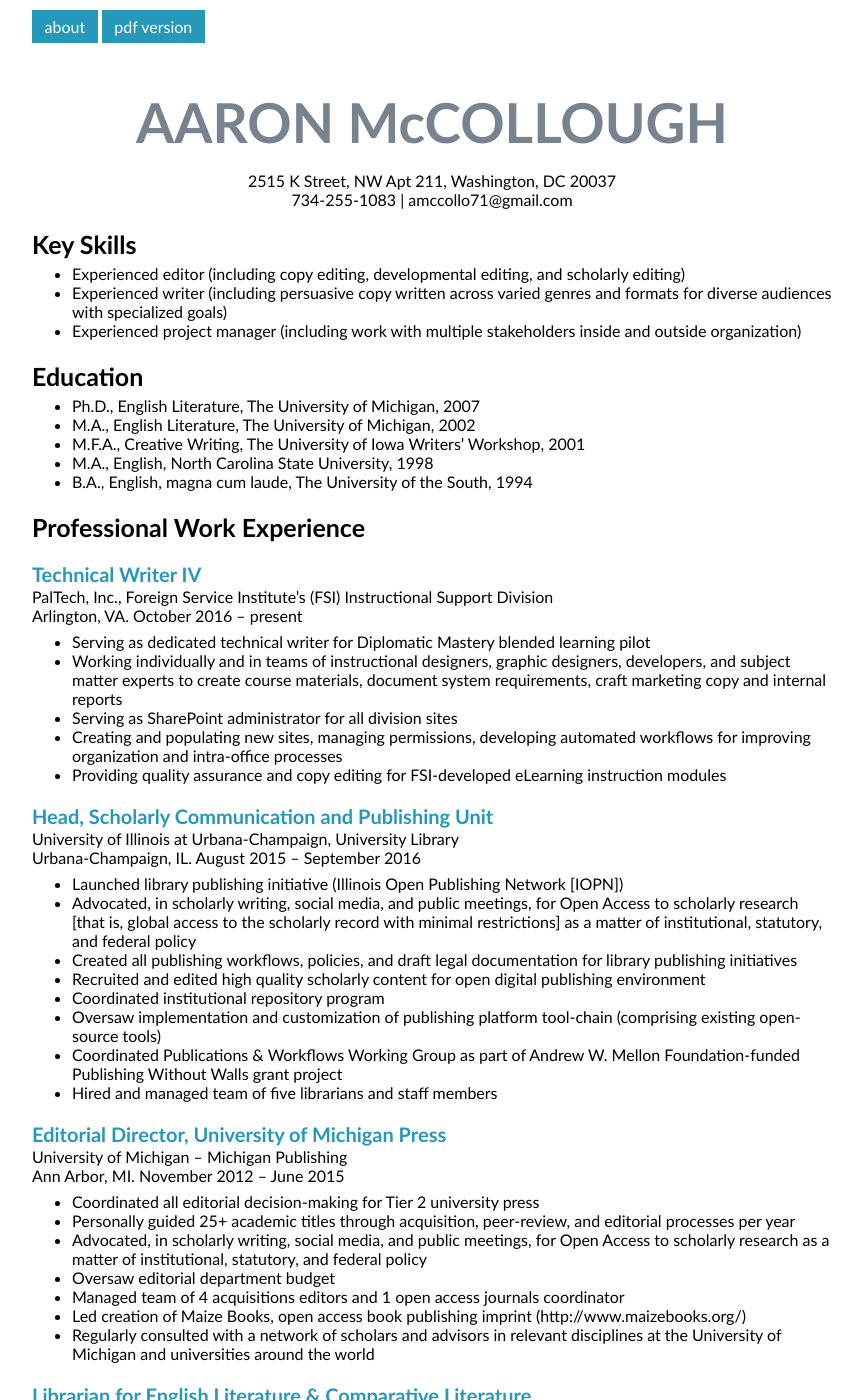
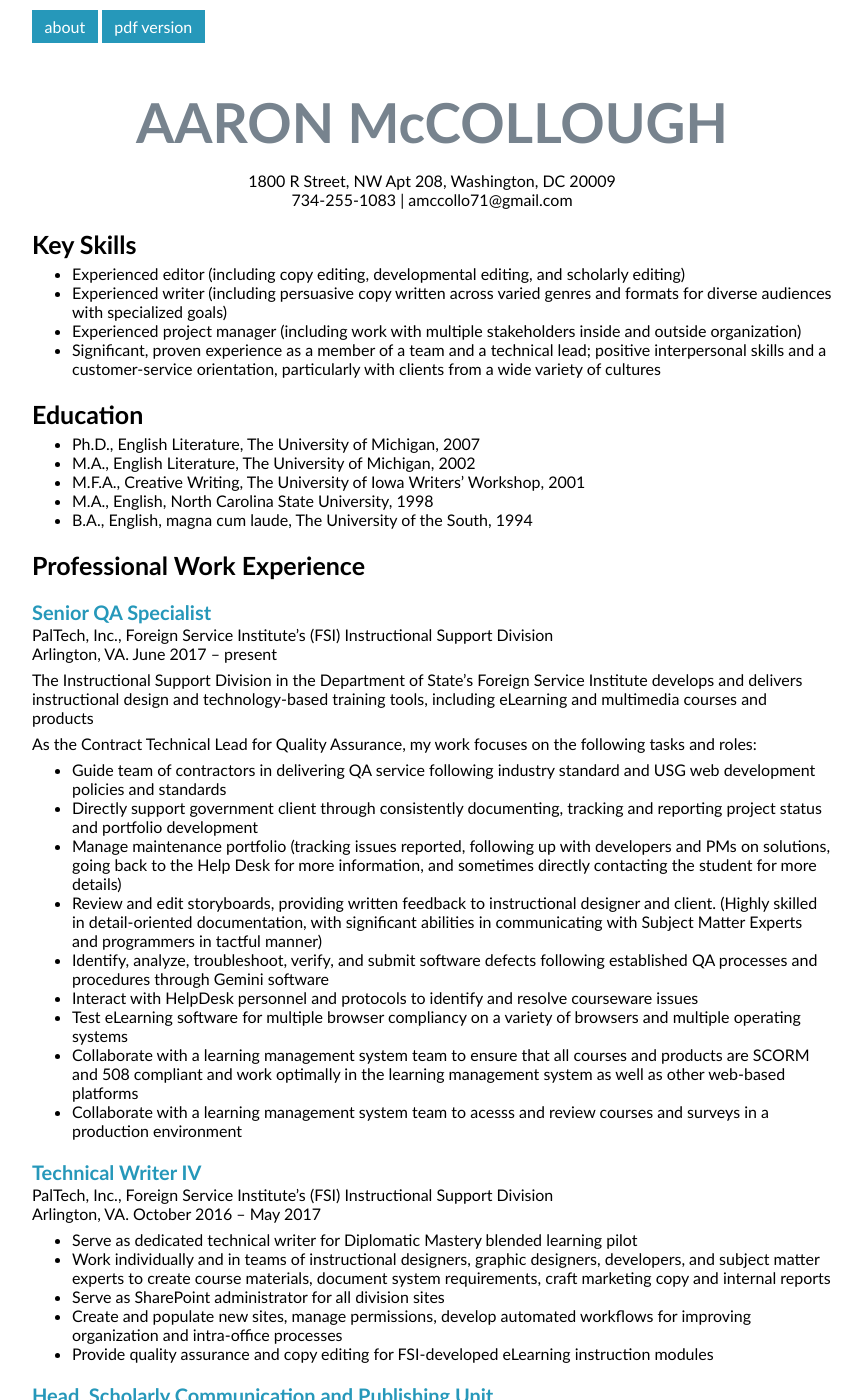
Before and after one commit to amccollo/amccollo.github.io, a Jekyll site: the page built from cv.md, in a window 1280 px wide and 1400 px high. Shown: the whole window, without its empty margins (208-1070 px from the left). Built offline with Jekyll 4.4.1, drawn with Linux system fonts in a browser that asks for light colours; nearby versions of some CDN libraries; some of the changed text lies outside the part shown.

Commit message:
update cv sr. qa specialist

```diff
--- a/cv.md
+++ b/cv.md
@@ -10,7 +10,7 @@ permalink: /cv/
 
 # AARON McCOLLOUGH
 
-> 2515 K Street, NW Apt 211, Washington, DC 20037 <br>
+> 1800 R Street, NW Apt 208, Washington, DC 20009 <br>
 > 734-255-1083 | amccollo71@gmail.com
 
 
@@ -21,6 +21,7 @@ permalink: /cv/
 * Experienced editor (including copy editing, developmental editing, and scholarly editing)
 * Experienced writer (including persuasive copy written across varied genres and formats for diverse audiences with specialized goals)
 * Experienced project manager (including work with multiple stakeholders inside and outside organization)
+* Significant, proven experience as a member of a team and a technical lead; positive interpersonal skills and a customer-service orientation, particularly with clients from a wide variety of cultures
 
 ## Education
 
@@ -32,15 +33,33 @@ permalink: /cv/
 
 ## Professional Work Experience
 
+### Senior QA Specialist
+PalTech, Inc., Foreign Service Institute’s (FSI) Instructional Support Division <br>
+Arlington, VA.  June 2017 – present
+
+The Instructional Support Division in the Department of State's Foreign Service Institute develops and delivers instructional design and technology-based training tools, including eLearning and multimedia courses and products
+
+As the Contract Technical Lead for Quality Assurance, my work focuses on the following tasks and roles:
+
+* Guide team of contractors in delivering QA service following industry standard and USG web development policies and standards
+* Directly support government client through consistently documenting, tracking and reporting project status and portfolio development
+* Manage maintenance portfolio (tracking issues reported, following up with developers and PMs on solutions, going back to the Help Desk for more information, and sometimes directly contacting the student for more details)
+* Review and edit storyboards, providing written feedback to instructional designer and client. (Highly skilled in detail-oriented documentation, with significant abilities in communicating with Subject Matter Experts and programmers in tactful manner)
+* Identify, analyze, troubleshoot, verify, and submit software defects following established QA processes and procedures through Gemini software
+* Interact with HelpDesk personnel and protocols to identify and resolve courseware issues
+* Test eLearning software for multiple browser compliancy on a variety of browsers and multiple operating systems
+* Collaborate with a learning management system team to ensure that all courses and products are SCORM and 508 compliant and work optimally in the learning management system as well as other web-based platforms
+* Collaborate with a learning management system team to acesss and review courses and surveys in a production environment
+
 ### Technical Writer IV
 PalTech, Inc., Foreign Service Institute’s (FSI) Instructional Support Division <br>
-Arlington, VA.  October 2016 – present
+Arlington, VA.  October 2016 – May 2017
 
-* Serving as dedicated technical writer for Diplomatic Mastery blended learning pilot
-* Working individually and in teams of instructional designers, graphic designers, developers, and subject matter experts to create course materials, document system requirements, craft marketing copy and internal reports
-* Serving as SharePoint administrator for all division sites
-* Creating and populating new sites, managing permissions, developing automated workflows for improving organization and intra-office processes
-* Providing quality assurance and copy editing for FSI-developed eLearning instruction modules
+* Serve as dedicated technical writer for Diplomatic Mastery blended learning pilot
+* Work individually and in teams of instructional designers, graphic designers, developers, and subject matter experts to create course materials, document system requirements, craft marketing copy and internal reports
+* Serve as SharePoint administrator for all division sites
+* Create and populate new sites, manage permissions, develop automated workflows for improving organization and intra-office processes
+* Provide quality assurance and copy editing for FSI-developed eLearning instruction modules
 
 ### Head, Scholarly Communication and Publishing Unit
 University of Illinois at Urbana-Champaign, University Library <br>
@@ -134,6 +153,6 @@ September 1998 - May 2009
 ## Software & Tool Experience
 
 * Microsoft suite: SharePoint (including Designer), Word, Excel, Visio, PowerPoint, InfoPath
-* Project Management/Collaboration Tools: Atlassian suite, Trello, AirTable, slack, Google Apps
+* Project Management/Collaboration Tools: Atlassian suite, Gemini, Trello, AirTable, slack, Google Apps
 * CMS: Jekyll/Github Pages, WordPress, Drupal
 * Code: HTML, CSS, Markdown
```
